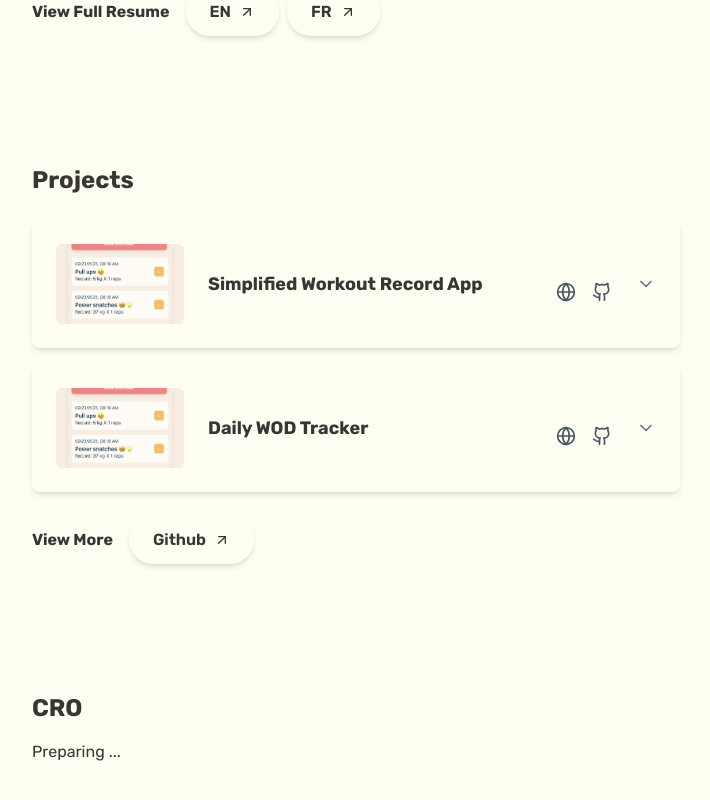
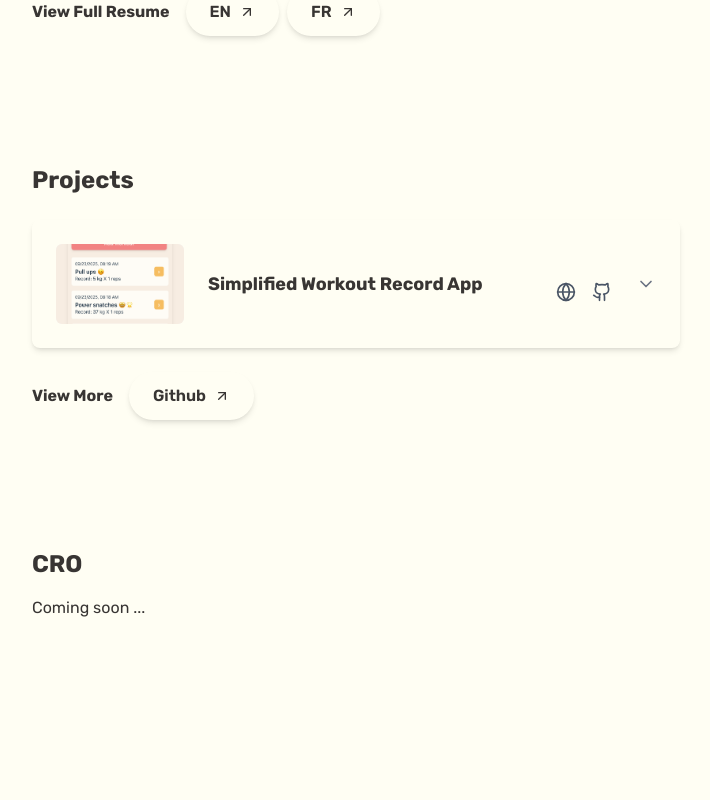
Before and after one commit to erika-goodwin/myproject-26-1-portfolio, a Next.js app: page / in a window 1280 px wide. Shown: the part 2200-3000 px from the top of the page, without its empty margins (512-1222 px from the left). After the commit the page ends 2860 px from the top, so only its background shows below. Built offline with nearby package versions, Linux system fonts and the light colour scheme.

Commit message:
clean up | for lanching the page

```diff
--- a/components/about.tsx
+++ b/components/about.tsx
@@ -5,7 +5,7 @@ export default function About() {
   return (
     <div id="about" className="mt-24 scroll-mt-24">
       {/* Sticky header (mobile only) */}
-      <div className="sticky top-0 z-20 bg-off-white md:hidden ">
+      <div className="sticky top-0 z-20 bg-off-white mb-4 md:hidden ">
         <div className="flex items-center gap-3 px-4 py-3 border-b">
           <h2 className="text-sm font-semibold uppercase tracking-wide">
             About
--- a/components/cro.tsx
+++ b/components/cro.tsx
@@ -17,7 +17,7 @@ export default function Cro() {
         {/* {croProjects.map((project) => (
           <ProjectTile key={project.id} project={project} />
         ))} */}
-        Preparing ...
+        Coming soon ...
       </div>
       {/* <div className="flex flex-row items-center">
         <p className="mr-4 font-bold">View More </p>
--- a/content/project.ts
+++ b/content/project.ts
@@ -46,29 +46,29 @@ export const projects: { link: string; projectItems: ProjectItem[] } = {
       },
     },
 
-    {
-      id: "daily-wod-tracker",
-      title: "Daily WOD Tracker",
-      summary:
-        "A fullstack Next.js app for logging daily workouts with authentication and history.",
-      image: "/images/projects/workout-app.png",
-      description: [
-        "Modern fitness tracking app built with Next.js App Router and Supabase.",
-        "Includes authentication (email & GitHub), daily WOD fetching via API route, and workout history.",
-        "Users can log completion status and personal notes for each workout.",
-        "Designed with a minimal, professional fitness tech aesthetic.",
-      ],
-      techs: [
-        "Next.js",
-        "TypeScript",
-        "Tailwind CSS",
-        "Supabase",
-        "PostgreSQL",
-      ],
-      links: {
-        github: "https://github.com/erika-goodwin/myproject-25-4-wod-app",
-        website: "https://daily-wod.vercel.app",
-      },
-    },
+    // {
+    //   id: "daily-wod-tracker",
+    //   title: "Daily WOD Tracker",
+    //   summary:
+    //     "A fullstack Next.js app for logging daily workouts with authentication and history.",
+    //   image: "/images/projects/workout-app.png",
+    //   description: [
+    //     "Modern fitness tracking app built with Next.js App Router and Supabase.",
+    //     "Includes authentication (email & GitHub), daily WOD fetching via API route, and workout history.",
+    //     "Users can log completion status and personal notes for each workout.",
+    //     "Designed with a minimal, professional fitness tech aesthetic.",
+    //   ],
+    //   techs: [
+    //     "Next.js",
+    //     "TypeScript",
+    //     "Tailwind CSS",
+    //     "Supabase",
+    //     "PostgreSQL",
+    //   ],
+    //   links: {
+    //     github: "https://github.com/erika-goodwin/myproject-25-4-wod-app",
+    //     website: "https://daily-wod.vercel.app",
+    //   },
+    // },
   ],
 };
```
